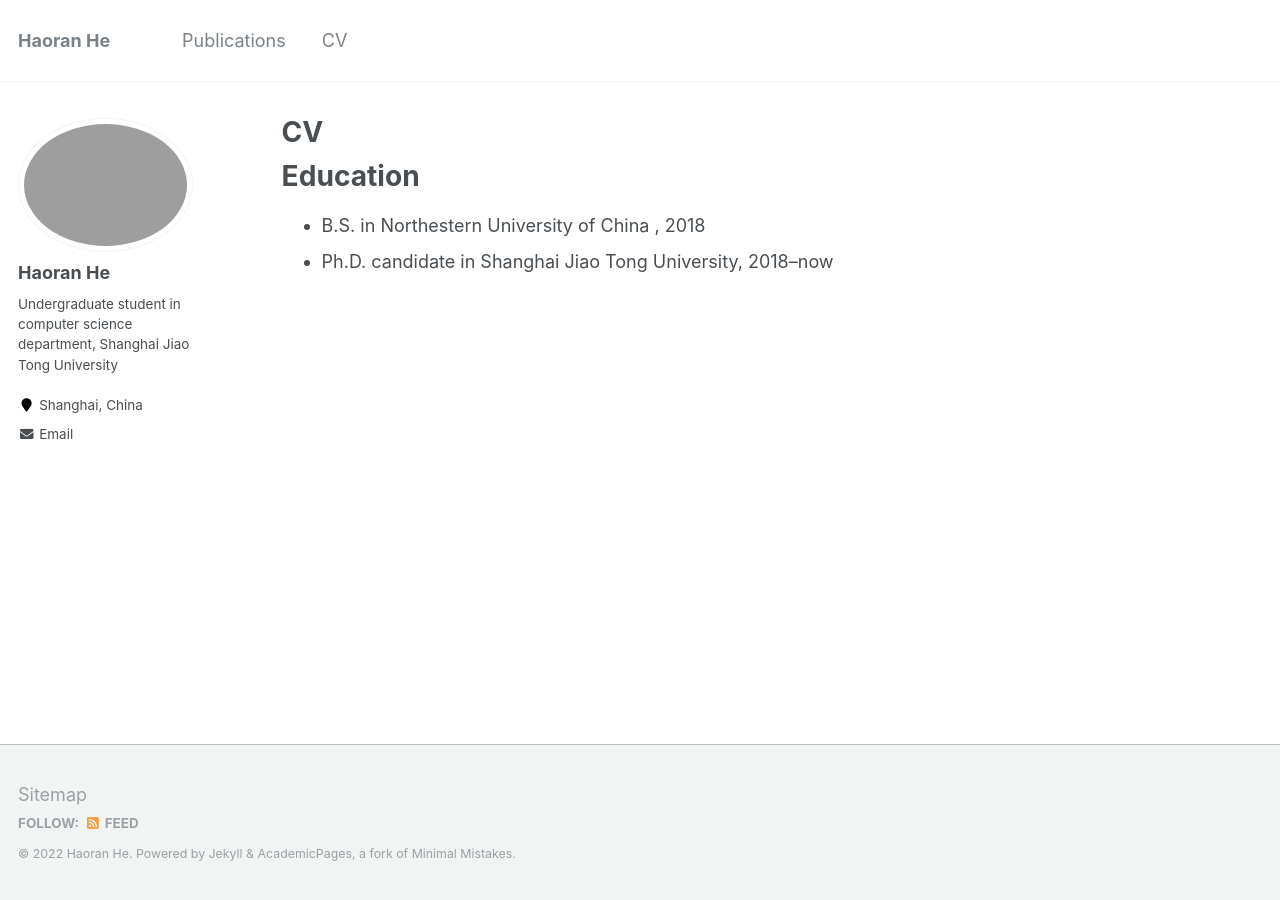
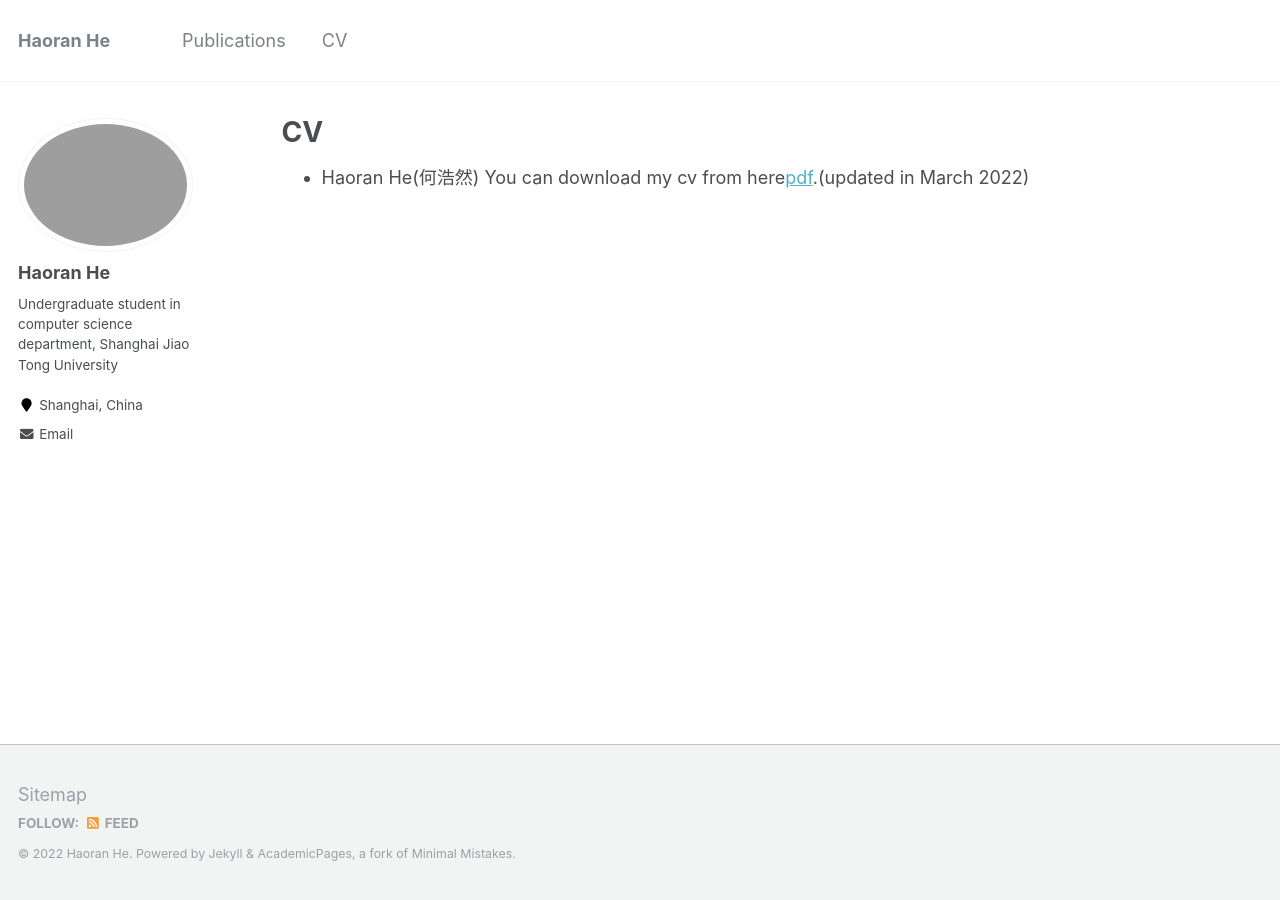
Before and after one commit to tinnerhrhe/tinnerhrhe.github.io, a Jekyll site: the page built from _pages/cv.md, in a window 1280 px wide. Built offline with Jekyll 4.4.1, drawn with Linux system fonts in a browser that asks for light colours.

Commit message:
Update cv.md

```diff
--- a/_pages/cv.md
+++ b/_pages/cv.md
@@ -10,7 +10,5 @@ redirect_from:
 {% include base_path %}
 
 
-Education
-======
-* B.S. in Northestern University of China , 2018
-* Ph.D. candidate in Shanghai Jiao Tong University, 2018--now
+* Haoran He(何浩然)
+You can download my cv from here[pdf](https://github.com/tinnerhrhe/tinnerhrhe.github.io/files/CV_HaoranHe.pdf).(updated in March 2022)
```
